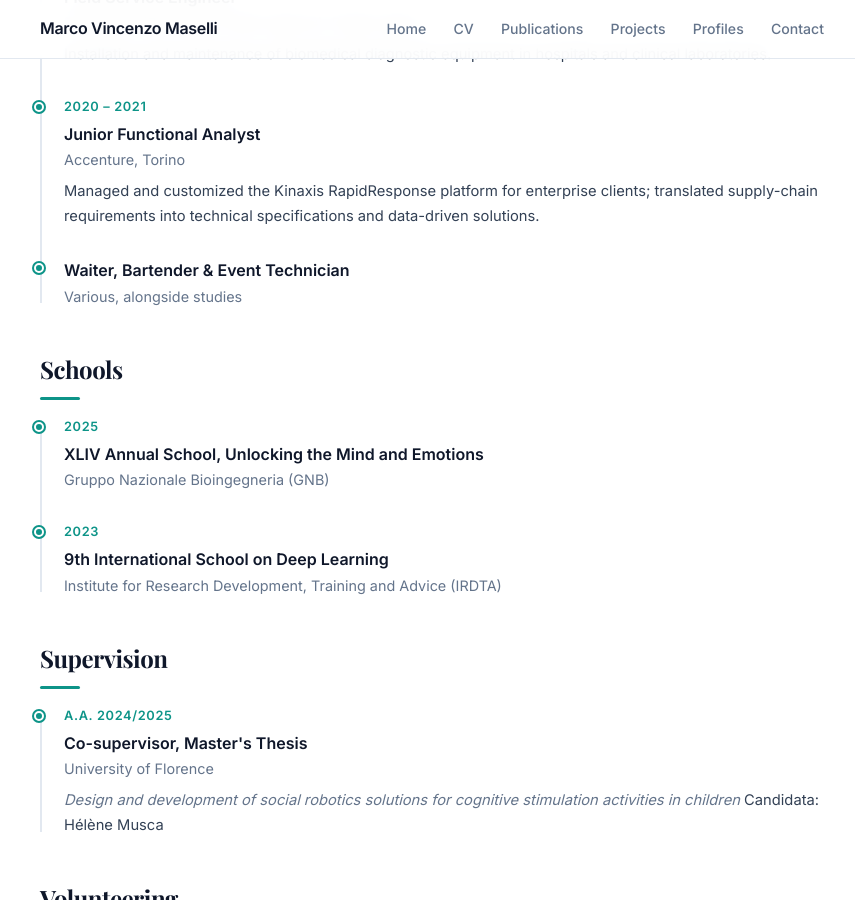
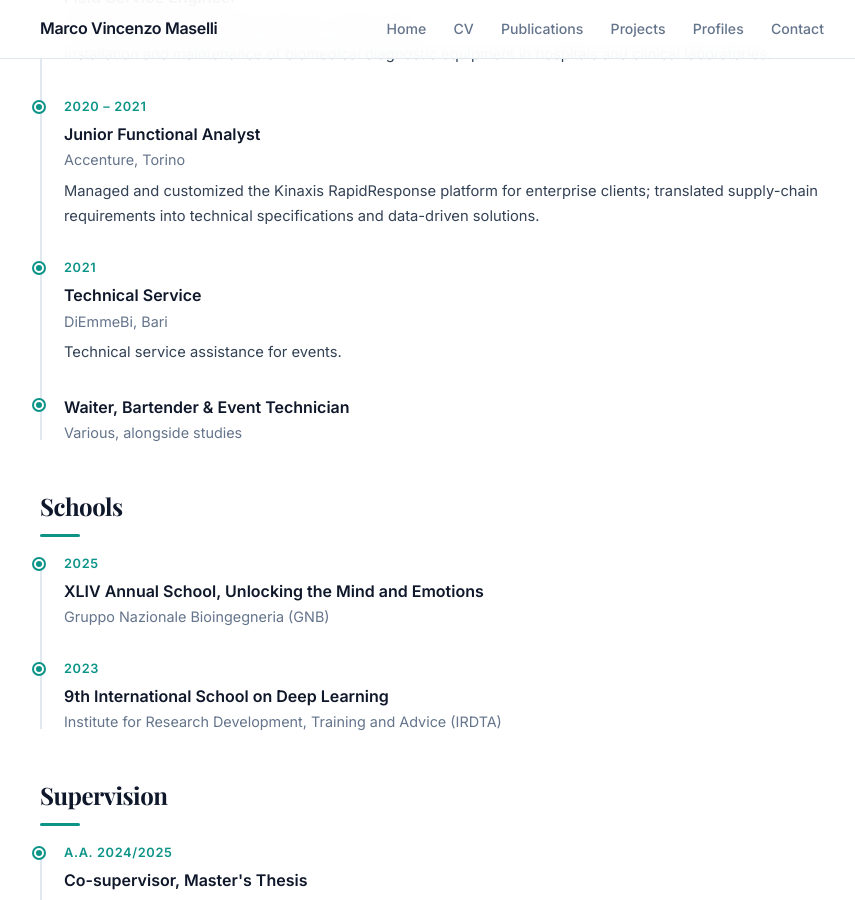
Before and after one commit to marcovmaselli/marcovmaselli.github.io, a Jekyll site: the page built from cv.md, in a window 1280 px wide and 900 px high, scrolled down 2575 px. Shown: the whole window, without its empty margins (202-1057 px from the left). Built offline with Jekyll 4.4.1, drawn with Linux system fonts in a browser that asks for light colours; a style sheet for code colours, icons or effects is not loaded.

Commit message:
Update CV: add Technical Service role for 2021 at DiEmmeBi, including job description

```diff
--- a/cv.md
+++ b/cv.md
@@ -84,6 +84,12 @@ title: Curriculum Vitae
     <div class="timeline-sub">Accenture, Torino</div>
     <p style="font-size:0.92rem;">Managed and customized the Kinaxis RapidResponse platform for enterprise clients; translated supply-chain requirements into technical specifications and data-driven solutions.</p>
   </div>
+     <div class="timeline-item">
+    <div class="timeline-date">2021</div>
+    <div class="timeline-title">Technical Service</div>
+    <div class="timeline-sub">DiEmmeBi, Bari</div>
+    <p style="font-size:0.92rem;">Technical service assistance for events.</p>
+  </div>
   <div class="timeline-item">
     <div class="timeline-title">Waiter, Bartender &amp; Event Technician</div>
     <div class="timeline-sub">Various, alongside studies</div>
```
